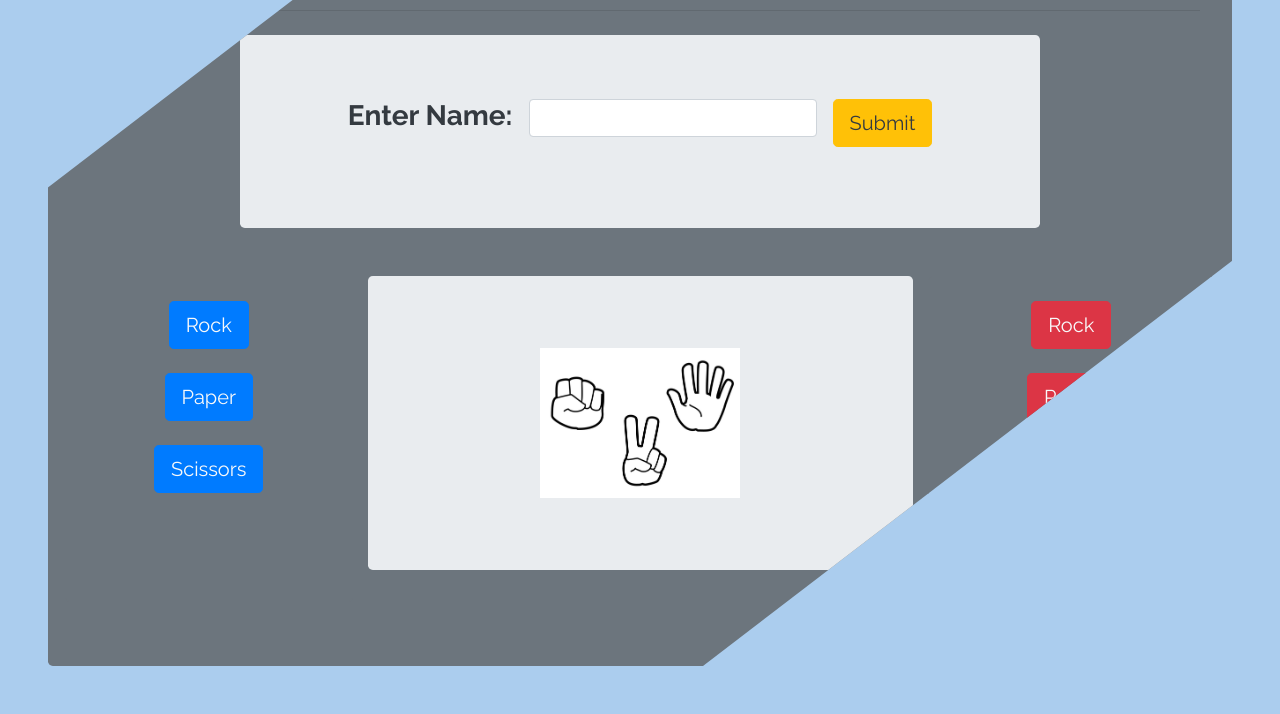
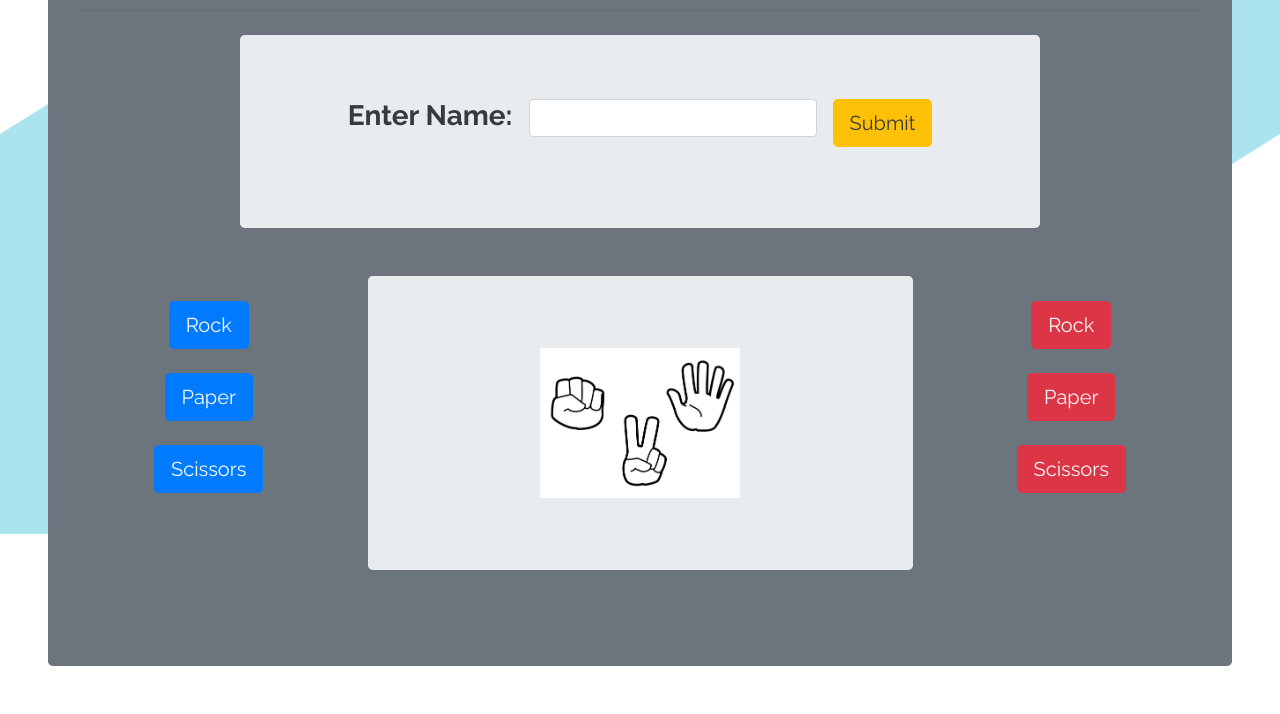
Before and after one commit to jayjscotto/multiplayer-rps, a plain HTML site: page index.html in a window 1280 px wide. Shown: the part 266-980 px from the top of the page. After the commit the page ends 932 px from the top, so only its background shows below. Drawn offline with nearby package versions, Linux system fonts and the light colour scheme; no server answers.

Commit message:
added background and styling

```diff
--- a/assets/style.css
+++ b/assets/style.css
@@ -5,9 +5,18 @@
     --clr-light-rgba: rgba(131, 208, 242, 0.5);
 }
 
-body {
-    background: #ABCDEE;
+html,body {
+    height: 100%;
+}
+
+div#bg {
+    z-index: -1;
+    position: fixed;
+    min-height: 100%;
+    width: 100%;
     clip-path: polygon(100% 0, 100% 50%, 50% 100%, 0 100%, 0 50%, 50% 0);
+    background: rgb(171, 228, 238);
+
 }
 
 .title {
--- a/index.html
+++ b/index.html
@@ -14,6 +14,7 @@
 <title>Multiplayer Rock Paper Scissors</title>
 </head>
 <body>
+    <div id="bg"></div>
     <!-- HEADER -->
     <div class="row">
         <div class="col">
```
